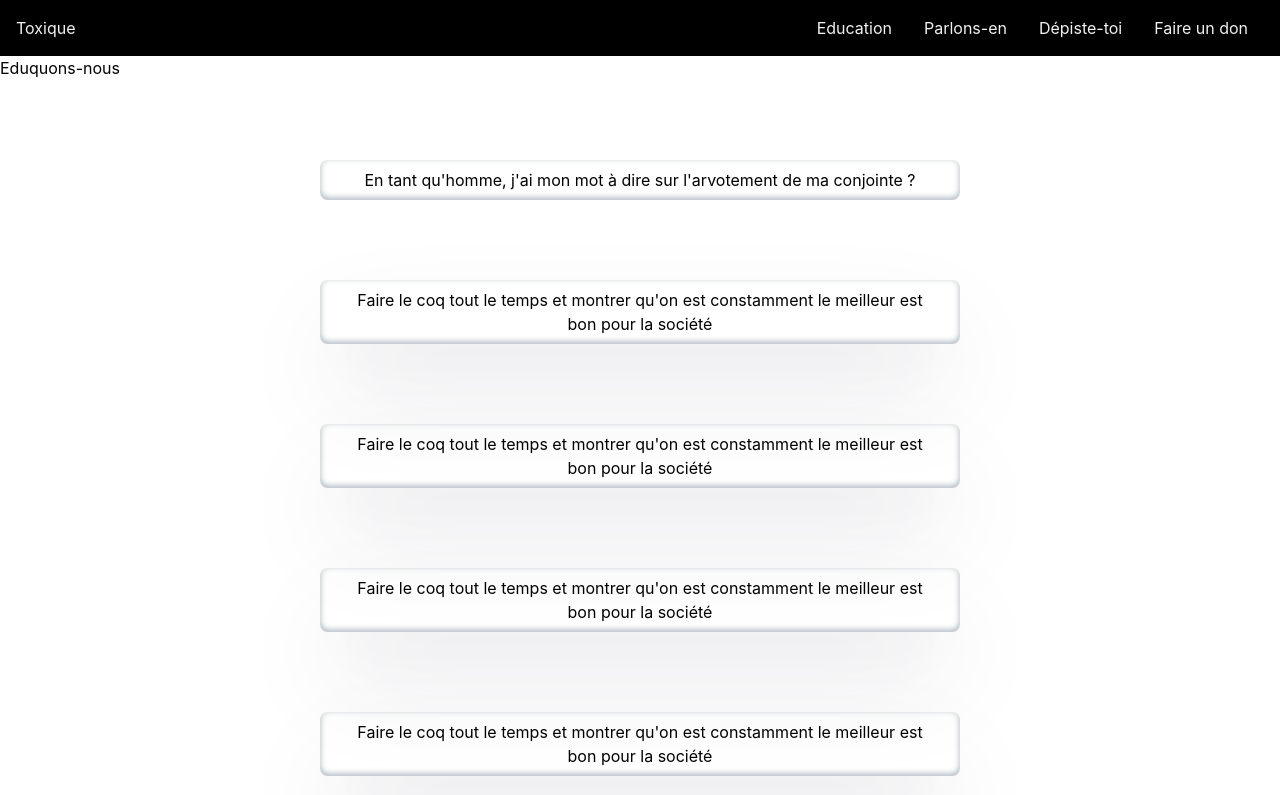
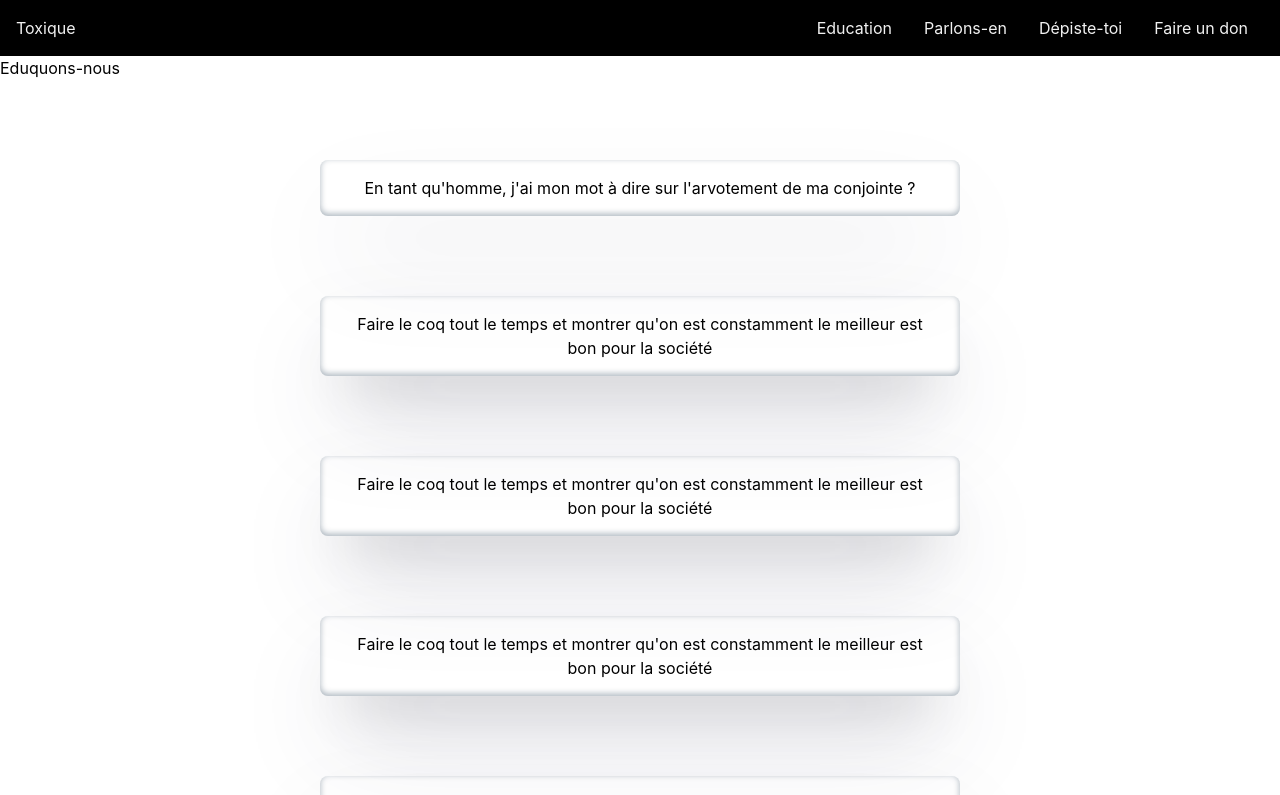
Before and after one commit to TerryGrimoire/Toxique, a React (Vite) app in the folder frontend/: page /Education in a window 1280 px wide. Shown: the top 795 px of the page. Built offline with nearby package versions, Linux system fonts and the light colour scheme.

Commit message:
minor css correction to make the faq more consistent with the padding

```diff
--- a/frontend/src/App.css
+++ b/frontend/src/App.css
@@ -121,19 +121,19 @@ header, footer {
 .faq > * {
   width: 50%;
   box-shadow: var(--box-shadow);
+  padding: 1rem 2rem;
+
 }
 
 .faq p {
   border-radius: 0 0 0.5rem 0.5rem;
-  padding: 1rem 2rem;
 }
 
 .openbutton {
   border-radius: 0.5rem 0.5rem 0 0;
-  padding: 0.5rem 2rem;
+
 }
 
 .closebutton {
   border-radius: 0.5rem;
-  padding: 0.5rem 2rem;
 }
```
